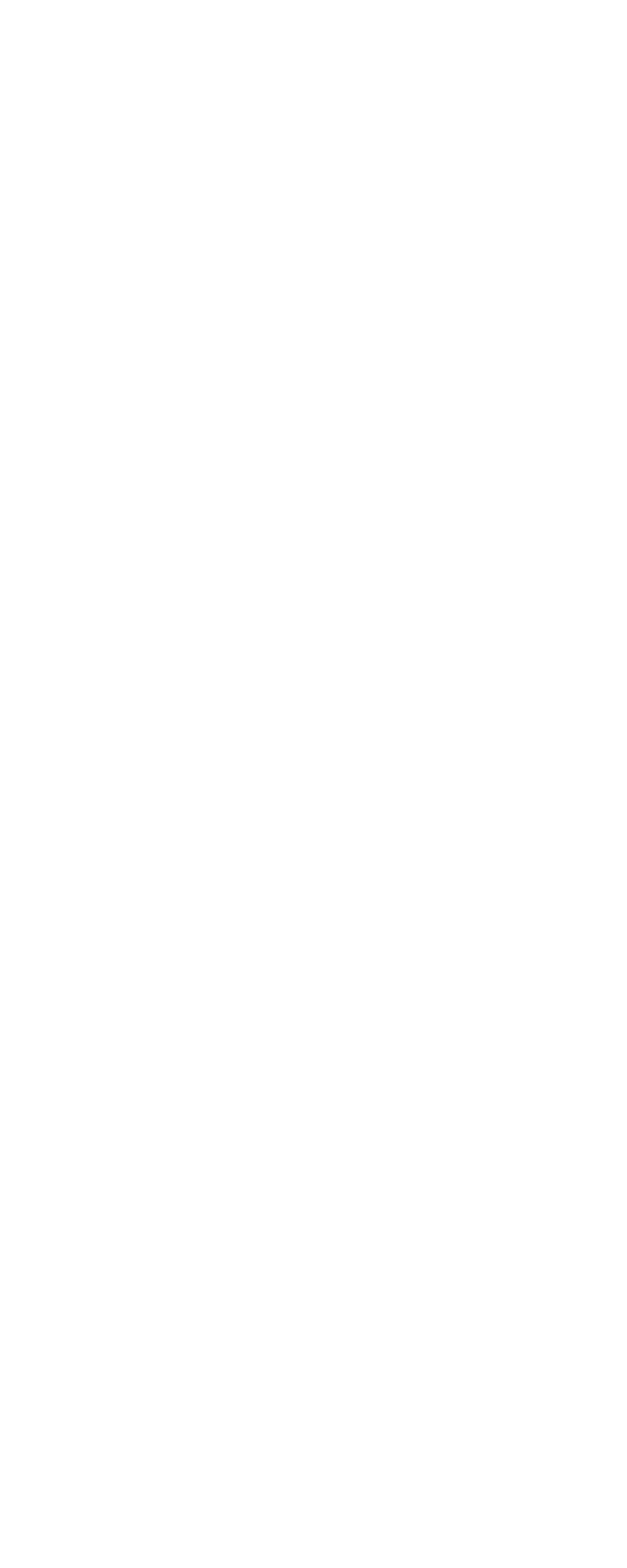
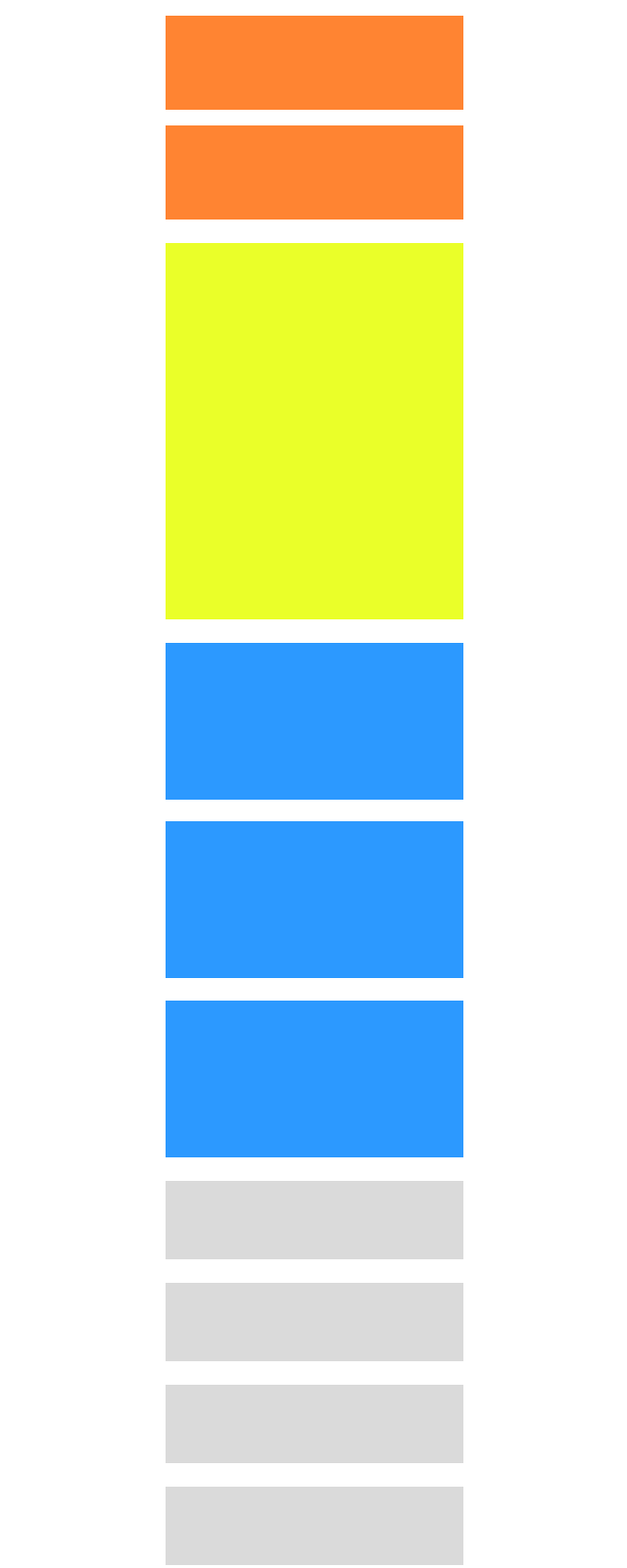
Before and after one commit to brunasavelli/atividade06-edu, a plain HTML site: page index.html in a window 768 px wide. Shown: the whole page at 98% size, without its empty margins (63-703 px from the left). Before the commit the page ends 800 px from the top, so only its background shows below. Drawn offline with Linux system fonts and the light colour scheme.

Commit message:
finished

```diff
--- a/index.html
+++ b/index.html
@@ -7,6 +7,23 @@
     <title>Layout Responsive</title>
 </head>
 <body>
-
+    <header>
+        <section class="section"></section>
+        <section class="section"></section>
+    </header>
+    <main>
+        <section class="section3"></section>
+        <section class="section4">
+            <article class="article"></article>
+            <article class="article"></article>
+            <article class="article"></article>
+        </section>
+    </main>
+    <footer>
+        <section class="section5"></section>
+        <section class="section5"></section>
+        <section class="section5"></section>
+        <section class="section5"></section>
+    </footer>
 </body>
 </html>
--- a/style.css
+++ b/style.css
@@ -0,0 +1,148 @@
+*{
+    margin: 0;
+    padding: 0;
+    box-sizing: border-box;
+}
+
+:root{
+    --cor-background: rgb(255, 255, 255);
+    --cor-header: rgb(255, 132, 50);
+    --cor-section3: rgb(234, 255, 41);
+    --cor-section4: rgb(44, 153, 255);
+    --cor-footer: rgb(218, 218, 218);
+}
+
+/* ESTILO HEADER */
+header{
+    display: flex;
+    justify-content: center;
+    height: 8rem;
+    gap: 1rem;
+    margin-top: 1rem;
+}
+
+.section{
+    width: 55rem;
+    height: 8rem;
+    background-color: var(--cor-header);
+}
+
+@media (min-width: 768px) and (max-width: 1024px){
+    header{
+        flex-direction: column;
+        align-items: center;
+        width: 100%;
+        height: auto;
+        gap: 1rem;
+    }
+    .section{
+        width: 34rem;
+        height: 6rem;
+    }
+}
+
+@media (min-width: 320px) and (max-width: 768px){
+    header{
+        flex-direction: column;
+        align-items: center;
+        width: 100%;
+        height: auto;
+        gap: 1rem;
+    }
+    .section{
+        width: 19rem;
+        height: 6rem;
+    }
+}
+
+/* ESTILO MAIN */
+main{
+    display: flex;
+    flex-direction: column;
+    align-items: center;
+    margin-top: 1.5rem;
+}
+
+.section3{
+    width: 111rem;
+    height: 25rem;
+    background-color: var(--cor-section3);
+}
+
+.section4{
+    display: flex;
+    justify-content: space-between;
+    margin-top: 1.5rem;
+    gap: 1.4rem;
+}
+
+.article{
+    width: 36rem;
+    height: 15rem;
+    background-color: var(--cor-section4);
+}
+
+@media (min-width: 768px) and (max-width: 1024px){
+    .section3{
+        width: 34rem;
+        height: 24rem;
+    }
+    .section4{
+        flex-direction: column;
+        align-items: center;
+    }
+    .article{
+        width: 34rem;
+        height: 8rem;
+    }
+}
+
+@media (min-width: 320px) and (max-width: 768px){
+    .section3{
+        width: 19rem;
+    }
+    .section4{
+        flex-direction: column;
+        align-items: center;
+    }
+    .article{
+        width: 19rem;
+        height: 10rem;
+    }
+}
+
+/* ESTILO FOOTER */
+footer{
+    display: flex;
+    flex-direction: row;
+    justify-content: center;
+    margin-top: 1.5rem;
+    margin-bottom: 3rem;
+    gap: 1.5rem;
+}
+
+.section5{
+    width: 26.5rem;
+    height: 10rem;
+    background-color: var(--cor-footer);
+}
+
+@media (min-width: 768px) and (max-width: 1024px){
+    footer{
+        flex-wrap: wrap;
+    }
+    .section5{
+        width: 16.3rem;
+    }
+}
+
+@media (min-width: 320px) and (max-width: 768px){
+    footer{
+        flex-direction: column;
+        align-items: center;
+    }
+    .section5{
+        width: 19rem;
+        height: 5rem;
+    }
+}
```
